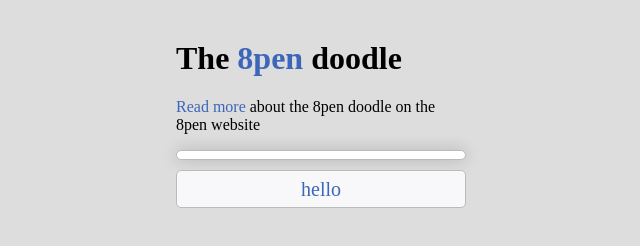
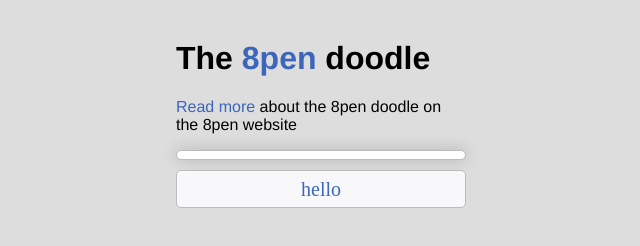
Before and after one commit to michaelfester/doodle, a plain HTML site: page index.html in a window 1280 px wide. Shown: the whole page, without its empty margins (324-964 px from the left). Drawn offline with nearby package versions, Linux system fonts and the light colour scheme; files whose address does not match are found by name.

Commit message:
Update font-family

```diff
--- a/index.html
+++ b/index.html
@@ -9,7 +9,7 @@
         background: #ddd;
       }
       body {
-        font-family: 'Museo Slab';
+        font-family: 'Museo Slab', 'Helvetica Neue', Arial, sans-serif;
         font-size: 16px;
       }
       a, a:visited {
```
